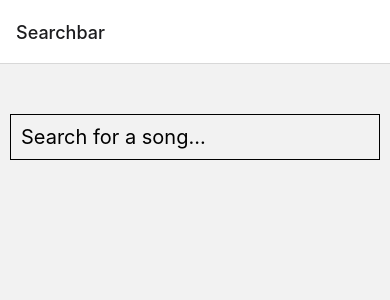
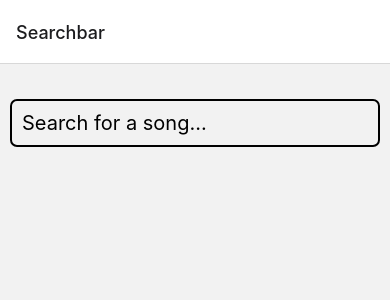
Before and after one commit to Lo10Th/Bladify, a React Native app in the folder mobile-app/: screen / in a window 390 px wide. Shown: the top 300 px of the page. Built offline with nearby package versions, Linux system fonts and the light colour scheme.

Commit message:
Refactor song search result display and styling

```diff
--- a/mobile-app/components/searchbar.js
+++ b/mobile-app/components/searchbar.js
@@ -29,7 +29,7 @@ export const Searchbar = () => {
   const renderSearchResultItem = ({ item }) => (
     <TouchableOpacity onPress={() => handleResultClick(item)}>
       <View>
-        <Text style={{ fontSize: 18 }}>{item.title.replace('.mp3', '')}</Text>
+        <Text style={{ fontSize: 18, margin: 5 }}>{item.title.replace('.mp3', '')}</Text>
       </View>
     </TouchableOpacity>
   );
@@ -39,12 +39,12 @@ export const Searchbar = () => {
   };
 
   return (
-    <View style={{ marginTop: 50, marginLeft: 10, marginRight: 10 }}>
+    <View style={{ marginTop: 35, marginLeft: 10, marginRight: 10 }}>
       <TextInput
         placeholder="Search for a song..."
         value={query}
         onChangeText={(text) => setQuery(text)}
-        style={{ borderWidth: 1, borderColor: 'black', padding: 10, fontSize: 20 }}
+        style={{ borderWidth: 2, borderRadius: 7, borderColor: 'black', padding: 10, fontSize: 20, marginBottom: 10 }}
       />
       <FlatList
         data={searchResults}
--- a/mobile-app/components/songdetails.js
+++ b/mobile-app/components/songdetails.js
@@ -1,11 +1,12 @@
 import React, { useEffect, useState, useRef } from 'react';
-import { View, Text, Button } from 'react-native';
+import { View, Text, TouchableOpacity, StyleSheet } from 'react-native';
 import { Audio } from 'expo-av';
 
 const SongDetails = ({ route }) => {
   const { title, artist, id } = route.params;
   const [songDetails, setSongDetails] = useState(null);
   const [sound, setSound] = useState(null);
+  let playing = false;
 
   useEffect(() => {
     fetch(`http://192.168.178.90:5000/song/${id}`)
@@ -23,6 +24,7 @@ const SongDetails = ({ route }) => {
       );
       setSound(sound);
       await sound.playAsync();
+      playing = true;
     } catch (error) {
       console.error('Error while playing audio:', error);
     }
@@ -30,7 +32,14 @@ const SongDetails = ({ route }) => {
 
   async function pauseAudio() {
     if (sound) {
+      if(playing) {
       await sound.pauseAsync();
+      playing = false;
+      }
+    else {
+      await sound.playAsync();
+      playing = true;
+    }
     }
   }
 
@@ -44,13 +53,59 @@ const SongDetails = ({ route }) => {
 
   return (
     <View>
-      <Text>Title: {title.replace('.mp3', '')}</Text>
-      <Text>Artist: {artist || 'Unknown'}</Text>
-      <Text>ID: {id}</Text>
-      <Button title="Play" onPress={playAudio} />
-      <Button title="Pause" onPress={pauseAudio} />
+      <Text style={styles.heading}>{title.replace('.mp3', '')}</Text>
+      <Text style={styles.Text}>{artist || 'Unknown'}</Text>
+      <View style={styles.container}>
+      <TouchableOpacity style={styles.buttonleft} onPress={playAudio}>
+        <Text style={styles.buttonText}>Play</Text>
+      </TouchableOpacity>
+      <TouchableOpacity style={styles.butttonright} onPress={pauseAudio}>
+        <Text style={styles.buttonText}>Pause</Text>
+      </TouchableOpacity>
+      </View>
     </View>
   );
 };
 
+const styles = StyleSheet.create({
+  Text: {
+    fontSize: 20,
+    marginBottom: 10,
+    textAlign: 'center',
+  },
+
+  heading: {
+    fontSize: 25,
+    marginBottom: 10,
+    textAlign: 'center',
+  },
+  container: {
+    display: 'flex',
+  },
+
+  buttonleft: {
+    backgroundColor: 'black',
+    padding: 10,
+    borderRadius: 10,
+    marginRight: 220,
+    marginLeft: 10,
+    alignContent:'left',
+  },
+
+  butttonright: {
+    backgroundColor: 'black',
+    padding: 10,
+    borderRadius: 10,
+    marginLeft: 220,
+    marginRight: 10,
+    alignContent:'right',
+    },
+
+  buttonText: {
+    textAlign: 'center',
+    color: 'white',
+    fontSize: 20,
+  },
+});
+
 export default SongDetails;
--- a/mobile-app/package.json
+++ b/mobile-app/package.json
@@ -19,7 +19,8 @@
     "react": "18.2.0",
     "react-native": "0.72.6",
     "react-native-autocomplete-dropdown": "^3.1.0",
-    "react-native-svg": "13.9.0"
+    "react-native-svg": "13.9.0",
+    "react-native-vector-icons": "^10.0.3"
   },
   "devDependencies": {
     "@babel/core": "^7.20.0"
```
Also changed, not shown: 2 other files (tests, documents, lock files or other folders).
